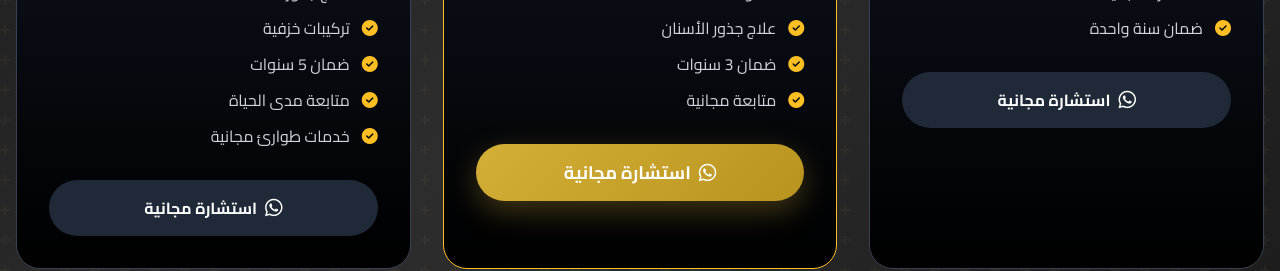
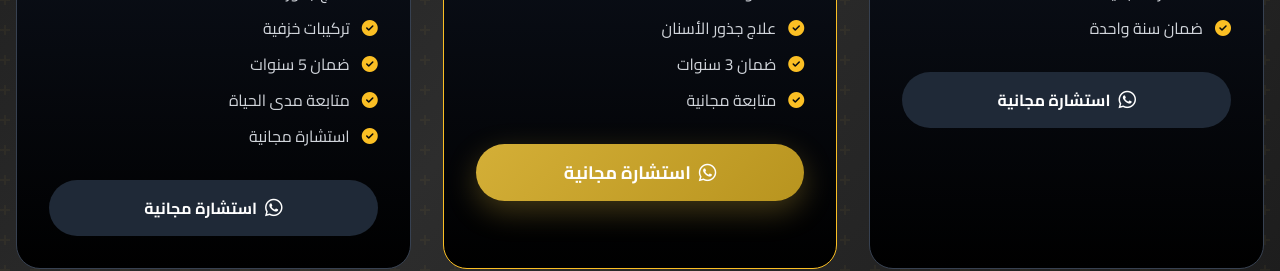
Before and after one commit to mounirclicksalesmedia/mydoctor, a Next.js app: page / in a window 1280 px wide. Shown: the part 3520-3791 px from the top of the page. Built offline with nearby package versions, Linux system fonts and the light colour scheme.

Commit message:
🔄 Update service text: Replace emergency services with free consultation
- Changed 'خدمات طوارئ مجانية' to 'استشارة مجانية'
- More appropriate for dental clinic services
- Better reflects actual services offered

```diff
--- a/app/page.tsx
+++ b/app/page.tsx
@@ -1374,7 +1374,7 @@ export default function HomePage() {
               "تركيبات خزفية",
               "ضمان 5 سنوات",
               "متابعة مدى الحياة",
-              "خدمات طوارئ مجانية"
+              "استشارة مجانية"
             ],
             popular: false,
             whatsappText: "مرحباً، أريد معرفة المزيد عن الخدمات الشاملة"
```
